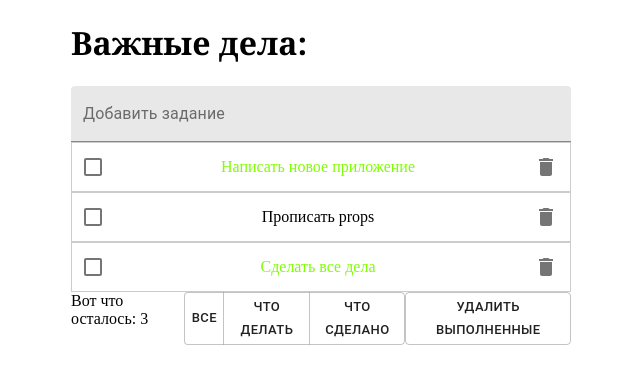
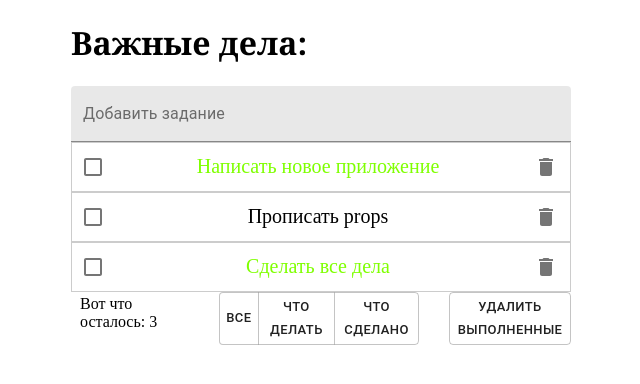
Before and after one commit to WebHeroSchool/do, a React (Create React App) app in the folder todo/: page / in a window 1280 px wide. Shown: the top 384 px of the page, without its empty margins (319-959 px from the left). Built offline with nearby package versions, Linux system fonts and the light colour scheme.

Commit message:
рефакторинг файла App.js

```diff
--- a/todo/src/components/Footer/Footer.js
+++ b/todo/src/components/Footer/Footer.js
@@ -3,9 +3,10 @@ import Button from '@material-ui/core/Button';
 import ButtonGroup from '@material-ui/core/ButtonGroup';
 import styles from './Footer.module.css';
 
-const Footer = ({ count }) => (<div className={styles.footer}>
-      <div>Вот что осталось: { count }</div>
-      <ButtonGroup size="small" aria-label="small outlined button group">
+const Footer = ({ count }) => (
+    <div className={styles.foter}>
+      <div className={styles.box}>Вот что осталось: { count }</div>
+      <ButtonGroup size="small" className={styles.group} aria-label="small outlined button group">
         <Button>Все</Button>
         <Button>что делать</Button>
         <Button>что сделано</Button>
@@ -13,8 +14,6 @@ const Footer = ({ count }) => (<div className={styles.footer}>
       <Button className={styles.buton} variant="outlined" size="small">
           Удалить выполненные
       </Button>
-
-
-   </div>);
+    </div>);
 
 export default Footer;
--- a/todo/src/components/Footer/Footer.module.css
+++ b/todo/src/components/Footer/Footer.module.css
@@ -1,7 +1,17 @@
-.footer {
+.foter {
    display: flex;
    justify-content: space-between;
 }
 .buton {
    padding: 0px;
+   font-family:  Georgia, cursive;
+   font-size: 0.7rem;
+   width: 122px;
 }
+.box {
+   padding: 3px 9px;
+   width: 100px;
+}
+.group {
+   width: min-content;
+}
--- a/todo/src/components/Item/Item.module.css
+++ b/todo/src/components/Item/Item.module.css
@@ -1,5 +1,6 @@
 .item {
    color:black;
+   font-size: 20px;
 }
 .done {
    color: chartreuse;
```
Also changed, not shown: todo/src/components/App/App.js (+6 -4 lines).
